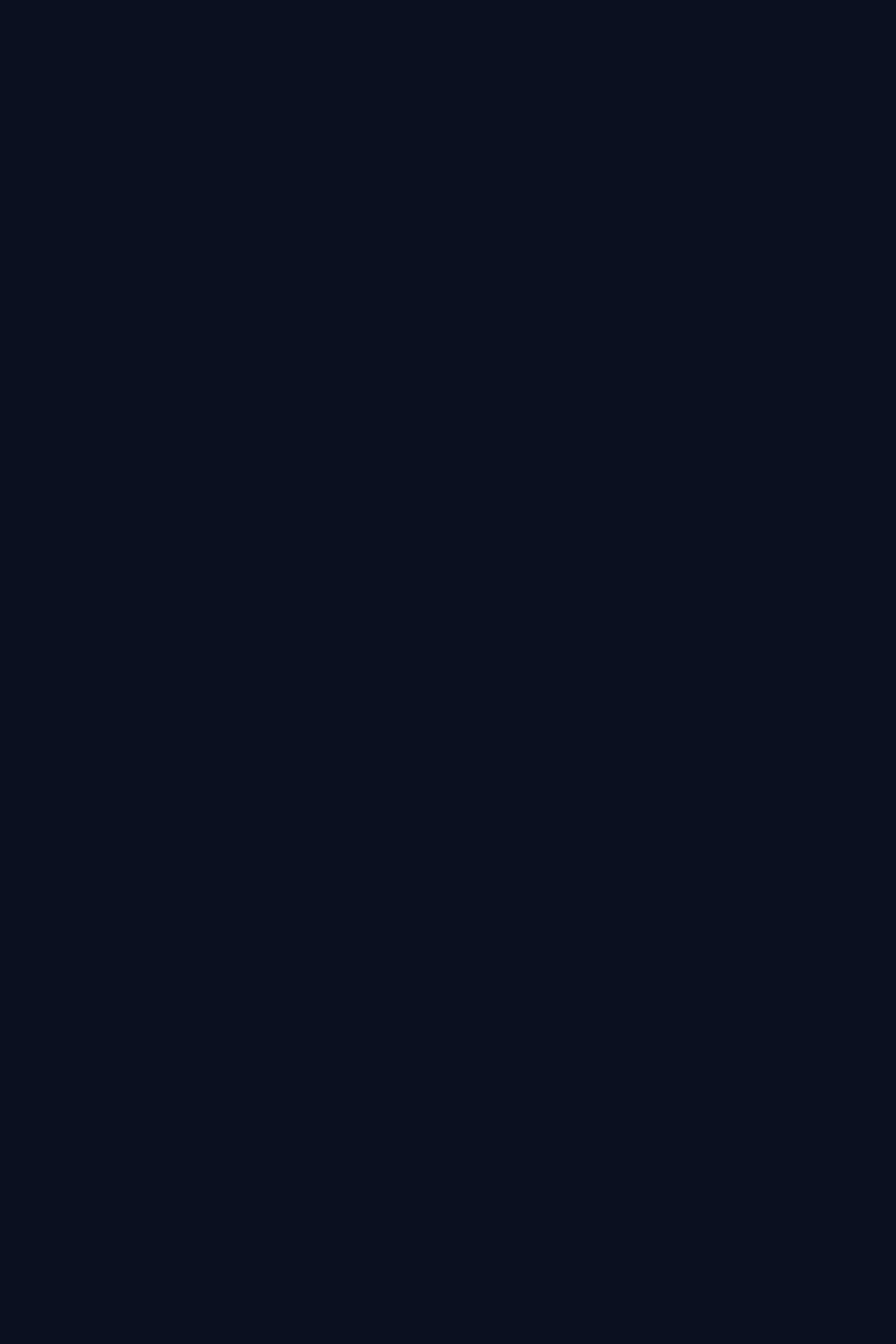
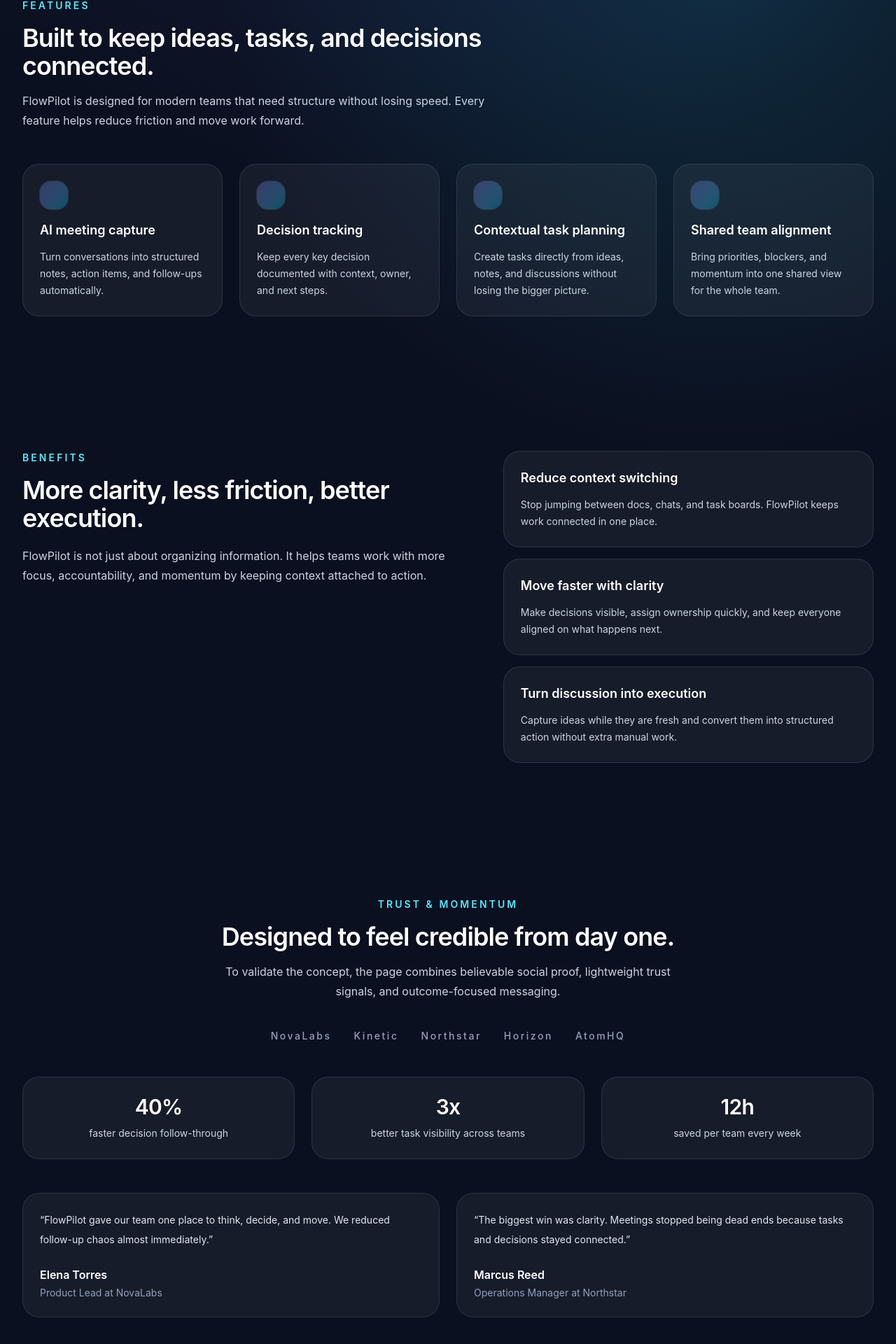
Before and after one commit to Mariana0908/flowpilot-landing-page, a React (Vite) app: page / in a window 1280 px wide. Shown: the part 740-2660 px from the top of the page at 70% size. Before the commit the page ends 800 px from the top, so only its background shows below. Built offline with nearby package versions, Linux system fonts and the light colour scheme.

Commit message:
feat: implement features section with reusable cards and product-focused content

```diff
--- a/src/App.tsx
+++ b/src/App.tsx
@@ -2,7 +2,10 @@
 import { Footer } from './components/layout/Footer'
 import { Header } from './components/layout/Header'
 import { Hero } from './components/sections/Hero'
-
+import { Benefits } from './components/sections/Benefits'
+import { Features } from './components/sections/Features'
+import { FinalCTA } from './components/sections/FinalCTA'
+import { SocialProof } from './components/sections/SocialProof'
 
 function App() {
 
@@ -11,6 +14,10 @@ function App() {
       <Header />
       <main>
         <Hero />
+        <Features />
+        <Benefits />
+        <SocialProof />
+        <FinalCTA />
       </main>
       <Footer />
     </div>
--- a/src/components/sections/Benefits.tsx
+++ b/src/components/sections/Benefits.tsx
@@ -0,0 +1,41 @@
+import { benefits } from '../../data/landing'
+import { Container } from '../layout/Container'
+import { Section } from '../layout/Section'
+
+export function Benefits() {
+  return (
+    <Section id="benefits" className="relative">
+      <Container>
+        <div className="grid gap-10 lg:grid-cols-[1.1fr_0.9fr] lg:items-start">
+          <div>
+            <p className="text-sm font-semibold uppercase tracking-[0.22em] text-cyan-300">
+              Benefits
+            </p>
+            <h2 className="mt-4 text-3xl font-semibold tracking-tight text-white sm:text-4xl">
+              More clarity, less friction, better execution.
+            </h2>
+            <p className="mt-5 max-w-2xl text-base leading-7 text-slate-300">
+              FlowPilot is not just about organizing information. It helps teams
+              work with more focus, accountability, and momentum by keeping context
+              attached to action.
+            </p>
+          </div>
+
+          <div className="space-y-4">
+            {benefits.map((benefit) => (
+              <article
+                key={benefit.title}
+                className="rounded-3xl border border-white/10 bg-white/5 p-6 transition hover:border-indigo-400/30 hover:bg-white/[0.07]"
+              >
+                <h3 className="text-lg font-semibold text-white">{benefit.title}</h3>
+                <p className="mt-3 text-sm leading-6 text-slate-300">
+                  {benefit.description}
+                </p>
+              </article>
+            ))}
+          </div>
+        </div>
+      </Container>
+    </Section>
+  )
+}
--- a/src/components/sections/Features.tsx
+++ b/src/components/sections/Features.tsx
@@ -0,0 +1,35 @@
+import { features } from '../../data/landing'
+import { Container } from '../layout/Container'
+import { Section } from '../layout/Section'
+import { FeatureCard } from '../ui/FeatureCard'
+
+export function Features() {
+  return (
+    <Section id="features">
+      <Container>
+        <div className="max-w-2xl">
+          <p className="text-sm font-semibold uppercase tracking-[0.22em] text-cyan-300">
+            Features
+          </p>
+          <h2 className="mt-4 text-3xl font-semibold tracking-tight text-white sm:text-4xl">
+            Built to keep ideas, tasks, and decisions connected.
+          </h2>
+          <p className="mt-4 text-base leading-7 text-slate-300">
+            FlowPilot is designed for modern teams that need structure without
+            losing speed. Every feature helps reduce friction and move work forward.
+          </p>
+        </div>
+
+        <div className="mt-12 grid gap-6 md:grid-cols-2 xl:grid-cols-4">
+          {features.map((feature) => (
+            <FeatureCard
+              key={feature.title}
+              title={feature.title}
+              description={feature.description}
+            />
+          ))}
+        </div>
+      </Container>
+    </Section>
+  )
+}
--- a/src/components/sections/FinalCTA.tsx
+++ b/src/components/sections/FinalCTA.tsx
@@ -0,0 +1,31 @@
+import { Container } from '../layout/Container'
+import { Section } from '../layout/Section'
+import { Button } from '../ui/Button'
+
+export function FinalCTA() {
+  return (
+    <Section className="pb-24">
+      <Container>
+        <div className="overflow-hidden rounded-[2rem] border border-white/10 bg-gradient-to-br from-indigo-500/15 via-slate-900 to-cyan-500/10 p-8 sm:p-10 lg:p-12">
+          <div className="max-w-3xl">
+            <p className="text-sm font-semibold uppercase tracking-[0.22em] text-cyan-300">
+              Final call
+            </p>
+            <h2 className="mt-4 text-3xl font-semibold tracking-tight text-white sm:text-4xl">
+              Bring clarity to the way your team works.
+            </h2>
+            <p className="mt-5 max-w-2xl text-base leading-7 text-slate-300">
+              Start organizing ideas, decisions, and tasks in one AI-powered
+              workspace built to help teams move with more focus and less friction.
+            </p>
+
+            <div className="mt-8 flex flex-col gap-4 sm:flex-row">
+              <Button>Request access</Button>
+              <Button variant="secondary">Book a demo</Button>
+            </div>
+          </div>
+        </div>
+      </Container>
+    </Section>
+  )
+}
--- a/src/components/sections/SocialProof.tsx
+++ b/src/components/sections/SocialProof.tsx
@@ -0,0 +1,49 @@
+import { stats, testimonials, trustedLogos } from '../../data/landing'
+import { Container } from '../layout/Container'
+import { Section } from '../layout/Section'
+import { StatCard } from '../ui/StatCard'
+import { TestimonialCard } from '../ui/TestimonialCard'
+
+export function SocialProof() {
+  return (
+    <Section id="social-proof">
+      <Container>
+        <div className="text-center">
+          <p className="text-sm font-semibold uppercase tracking-[0.22em] text-cyan-300">
+            Trust & momentum
+          </p>
+          <h2 className="mt-4 text-3xl font-semibold tracking-tight text-white sm:text-4xl">
+            Designed to feel credible from day one.
+          </h2>
+          <p className="mx-auto mt-4 max-w-2xl text-base leading-7 text-slate-300">
+            To validate the concept, the page combines believable social proof,
+            lightweight trust signals, and outcome-focused messaging.
+          </p>
+        </div>
+
+        <div className="mt-10 flex flex-wrap items-center justify-center gap-x-8 gap-y-4 text-sm font-medium tracking-[0.18em] text-slate-400">
+          {trustedLogos.map((logo) => (
+            <span key={logo}>{logo}</span>
+          ))}
+        </div>
+
+        <div className="mt-12 grid gap-6 md:grid-cols-3">
+          {stats.map((stat) => (
+            <StatCard key={stat.label} value={stat.value} label={stat.label} />
+          ))}
+        </div>
+
+        <div className="mt-12 grid gap-6 lg:grid-cols-2">
+          {testimonials.map((testimonial) => (
+            <TestimonialCard
+              key={testimonial.name}
+              quote={testimonial.quote}
+              name={testimonial.name}
+              role={testimonial.role}
+            />
+          ))}
+        </div>
+      </Container>
+    </Section>
+  )
+}
--- /dev/null
+++ b/src/components/ui/FeatureCard.tsx
@@ -0,0 +1,16 @@
+type FeatureCardProps = {
+  title: string
+  description: string
+}
+
+export function FeatureCard({ title, description }: FeatureCardProps) {
+  return (
+    <article className="group rounded-3xl border border-white/10 bg-white/5 p-6 transition duration-300 hover:-translate-y-1 hover:border-cyan-400/30 hover:bg-white/[0.07]">
+      <div className="mb-4 h-10 w-10 rounded-2xl bg-gradient-to-br from-indigo-400/30 to-cyan-400/30 ring-1 ring-white/10" />
+
+      <h3 className="text-lg font-semibold text-white">{title}</h3>
+
+      <p className="mt-3 text-sm leading-6 text-slate-300">{description}</p>
+    </article>
+  )
+}
--- /dev/null
+++ b/src/components/ui/StatCard.tsx
@@ -0,0 +1,13 @@
+type StatCardProps = {
+  value: string
+  label: string
+}
+
+export function StatCard({ value, label }: StatCardProps) {
+  return (
+    <div className="rounded-3xl border border-white/10 bg-white/5 p-6 text-center">
+      <p className="text-3xl font-semibold tracking-tight text-white">{value}</p>
+      <p className="mt-2 text-sm leading-6 text-slate-300">{label}</p>
+    </div>
+  )
+}
--- /dev/null
+++ b/src/components/ui/TestimonialCard.tsx
@@ -0,0 +1,18 @@
+type TestimonialCardProps = {
+  quote: string
+  name: string
+  role: string
+}
+
+export function TestimonialCard({ quote, name, role }: TestimonialCardProps) {
+  return (
+    <article className="rounded-3xl border border-white/10 bg-white/5 p-6 backdrop-blur">
+      <p className="text-sm leading-7 text-slate-200">“{quote}”</p>
+
+      <div className="mt-6">
+        <p className="font-semibold text-white">{name}</p>
+        <p className="mt-1 text-sm text-slate-400">{role}</p>
+      </div>
+    </article>
+  )
+}
--- a/src/data/landing.ts
+++ b/src/data/landing.ts
@@ -6,3 +6,76 @@ export const heroContent = {
   primaryAction: 'Request early access',
   secondaryAction: 'See how it works',
 }
+
+export const features = [
+  {
+    title: 'AI meeting capture',
+    description:
+      'Turn conversations into structured notes, action items, and follow-ups automatically.',
+  },
+  {
+    title: 'Decision tracking',
+    description:
+      'Keep every key decision documented with context, owner, and next steps.',
+  },
+  {
+    title: 'Contextual task planning',
+    description:
+      'Create tasks directly from ideas, notes, and discussions without losing the bigger picture.',
+  },
+  {
+    title: 'Shared team alignment',
+    description:
+      'Bring priorities, blockers, and momentum into one shared view for the whole team.',
+  },
+]
+
+export const benefits = [
+  {
+    title: 'Reduce context switching',
+    description:
+      'Stop jumping between docs, chats, and task boards. FlowPilot keeps work connected in one place.',
+  },
+  {
+    title: 'Move faster with clarity',
+    description:
+      'Make decisions visible, assign ownership quickly, and keep everyone aligned on what happens next.',
+  },
+  {
+    title: 'Turn discussion into execution',
+    description:
+      'Capture ideas while they are fresh and convert them into structured action without extra manual work.',
+  },
+]
+
+export const stats = [
+  {
+    value: '40%',
+    label: 'faster decision follow-through',
+  },
+  {
+    value: '3x',
+    label: 'better task visibility across teams',
+  },
+  {
+    value: '12h',
+    label: 'saved per team every week',
+  },
+]
+
+export const testimonials = [
+  {
+    quote:
+      'FlowPilot gave our team one place to think, decide, and move. We reduced follow-up chaos almost immediately.',
+    name: 'Elena Torres',
+    role: 'Product Lead at NovaLabs',
+  },
+  {
+    quote:
+      'The biggest win was clarity. Meetings stopped being dead ends because tasks and decisions stayed connected.',
+    name: 'Marcus Reed',
+    role: 'Operations Manager at Northstar',
+  },
+]
+
+export const trustedLogos = ['NovaLabs', 'Kinetic', 'Northstar', 'Horizon', 'AtomHQ']
```
